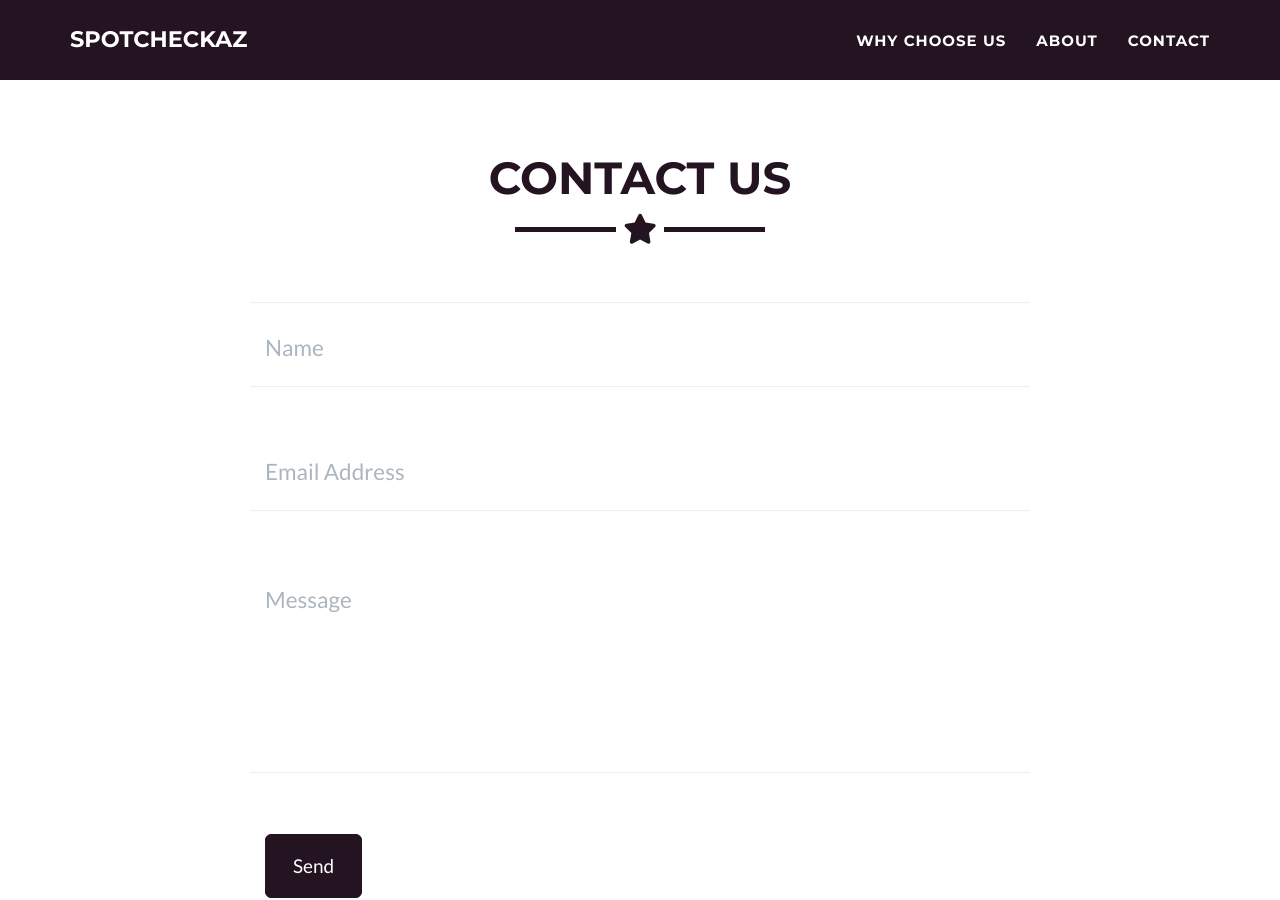
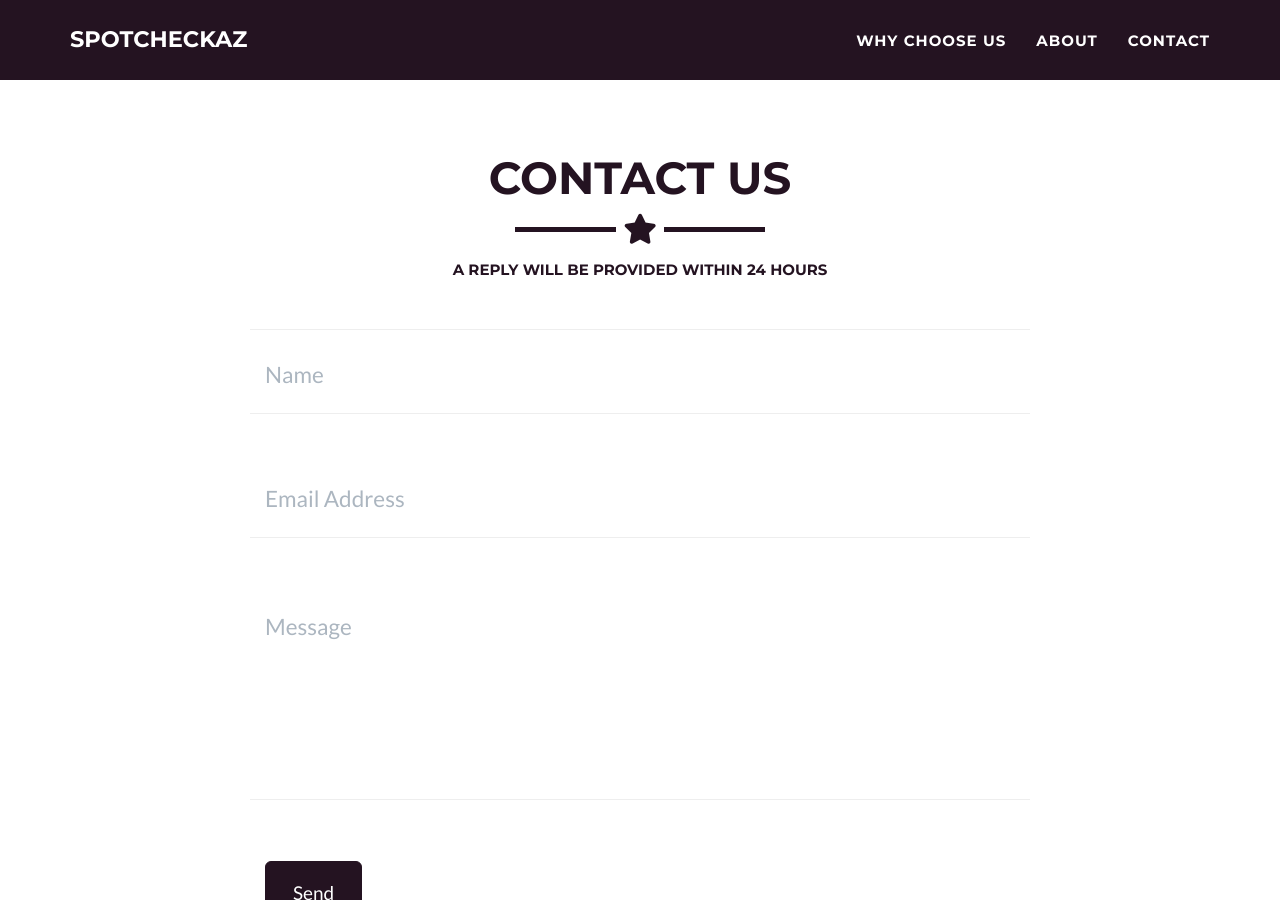
Before and after one commit to bauerjj/parking, a Jekyll site: the page built from _posts/2014-07-18-project-1.markdown, in a window 1280 px wide and 900 px high, scrolled down 3158 px. Built offline with Jekyll 4.4.1, drawn with Linux system fonts in a browser that asks for light colours.

Commit message:
add 24 hr notice

```diff
--- a/_includes/contact_static.html
+++ b/_includes/contact_static.html
@@ -5,6 +5,7 @@
       <div class="col-lg-12 text-center">
         <h2>Contact Us</h2>
         <hr class="star-primary">
+        <h5>A reply will be provided within 24 hours</h2>
       </div>
     </div>
     <div class="row">
```
